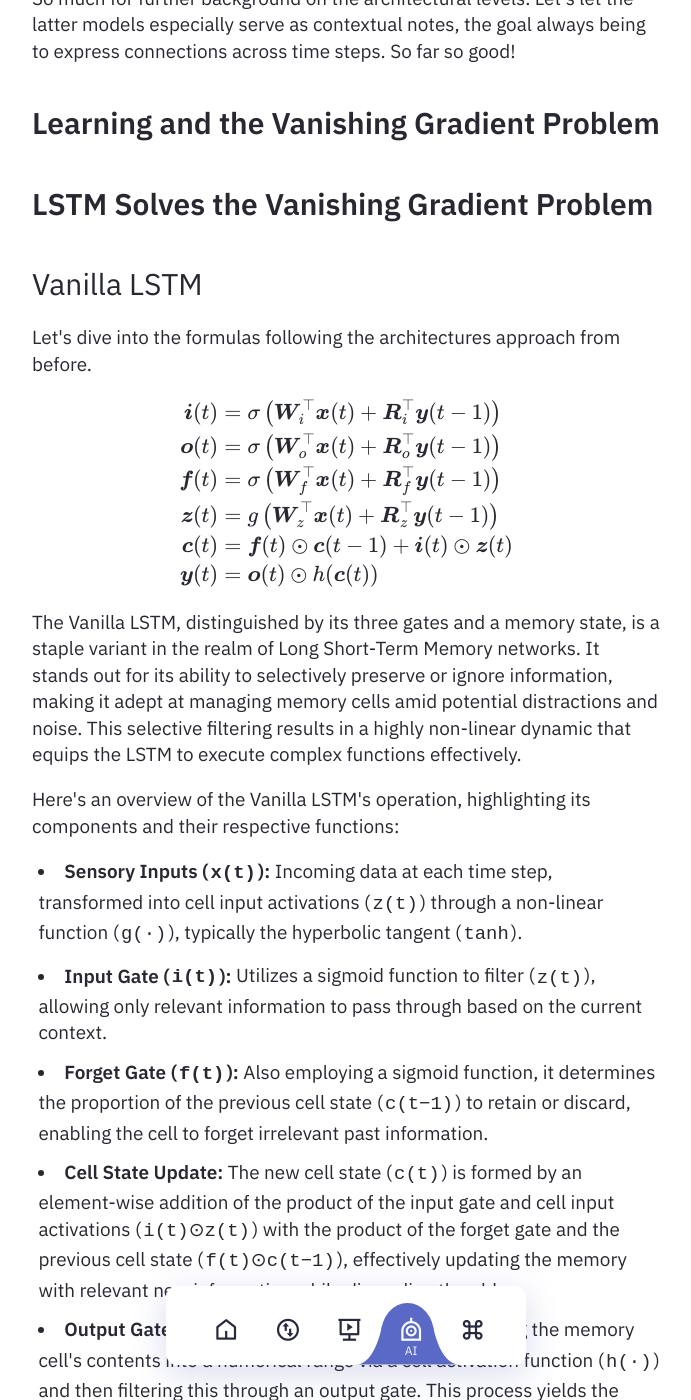
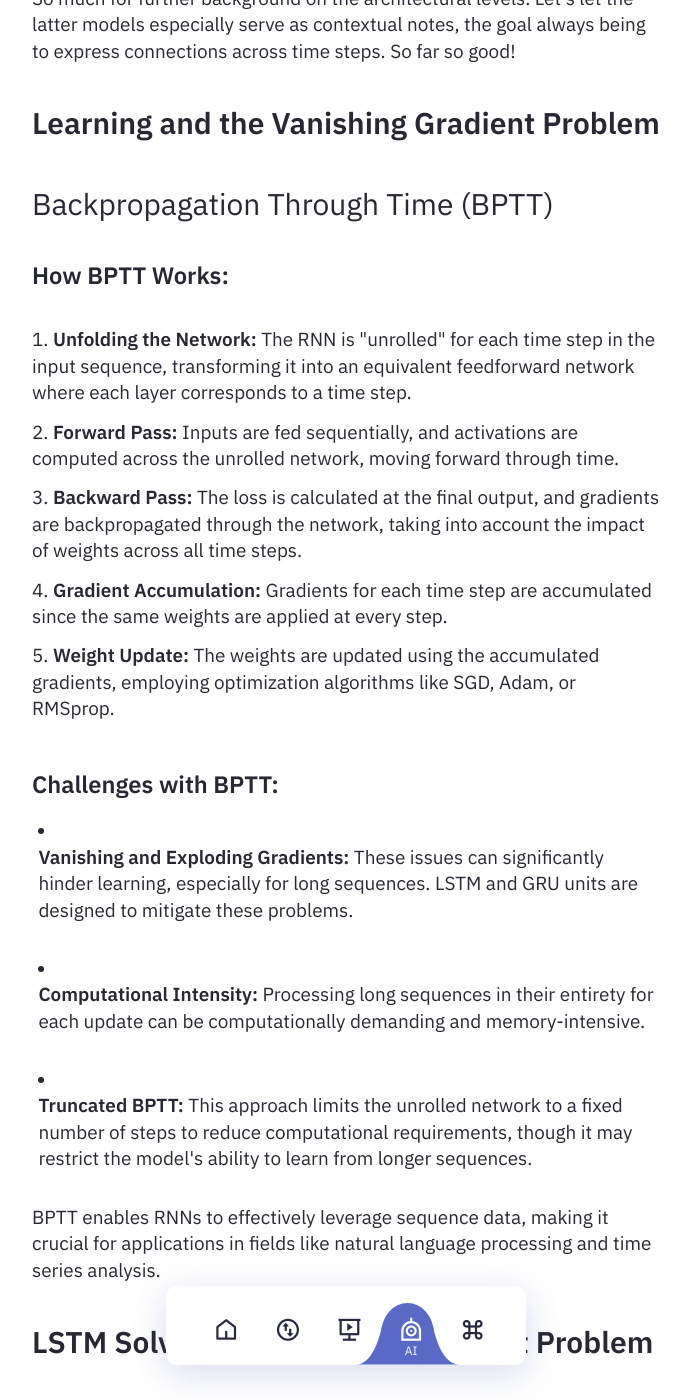
Before and after one commit to heseltime/heseltime.github.io, a Jekyll site: the page built from pages/rDai.md, in a window 1280 px wide and 1400 px high, scrolled down 5446 px. Shown: the whole window, without its empty margins (294-985 px from the left). Built offline with Jekyll 4.4.1, drawn with Linux system fonts in a browser that asks for light colours.

Commit message:
Add BPTT

```diff
--- a/pages/rDai.md
+++ b/pages/rDai.md
@@ -158,7 +158,29 @@ So much for further background on the architectural levels. Let's let the latter
 
 ## Learning and the Vanishing Gradient Problem
 
+### Backpropagation Through Time (BPTT)
 
+#### How BPTT Works:
+
+1. **Unfolding the Network:** The RNN is "unrolled" for each time step in the input sequence, transforming it into an equivalent feedforward network where each layer corresponds to a time step.
+
+2. **Forward Pass:** Inputs are fed sequentially, and activations are computed across the unrolled network, moving forward through time.
+
+3. **Backward Pass:** The loss is calculated at the final output, and gradients are backpropagated through the network, taking into account the impact of weights across all time steps.
+
+4. **Gradient Accumulation:** Gradients for each time step are accumulated since the same weights are applied at every step.
+
+5. **Weight Update:** The weights are updated using the accumulated gradients, employing optimization algorithms like SGD, Adam, or RMSprop.
+
+#### Challenges with BPTT:
+
+- **Vanishing and Exploding Gradients:** These issues can significantly hinder learning, especially for long sequences. LSTM and GRU units are designed to mitigate these problems.
+
+- **Computational Intensity:** Processing long sequences in their entirety for each update can be computationally demanding and memory-intensive.
+
+- **Truncated BPTT:** This approach limits the unrolled network to a fixed number of steps to reduce computational requirements, though it may restrict the model's ability to learn from longer sequences.
+
+BPTT enables RNNs to effectively leverage sequence data, making it crucial for applications in fields like natural language processing and time series analysis.
 
 ## LSTM Solves the Vanishing Gradient Problem
 
```
